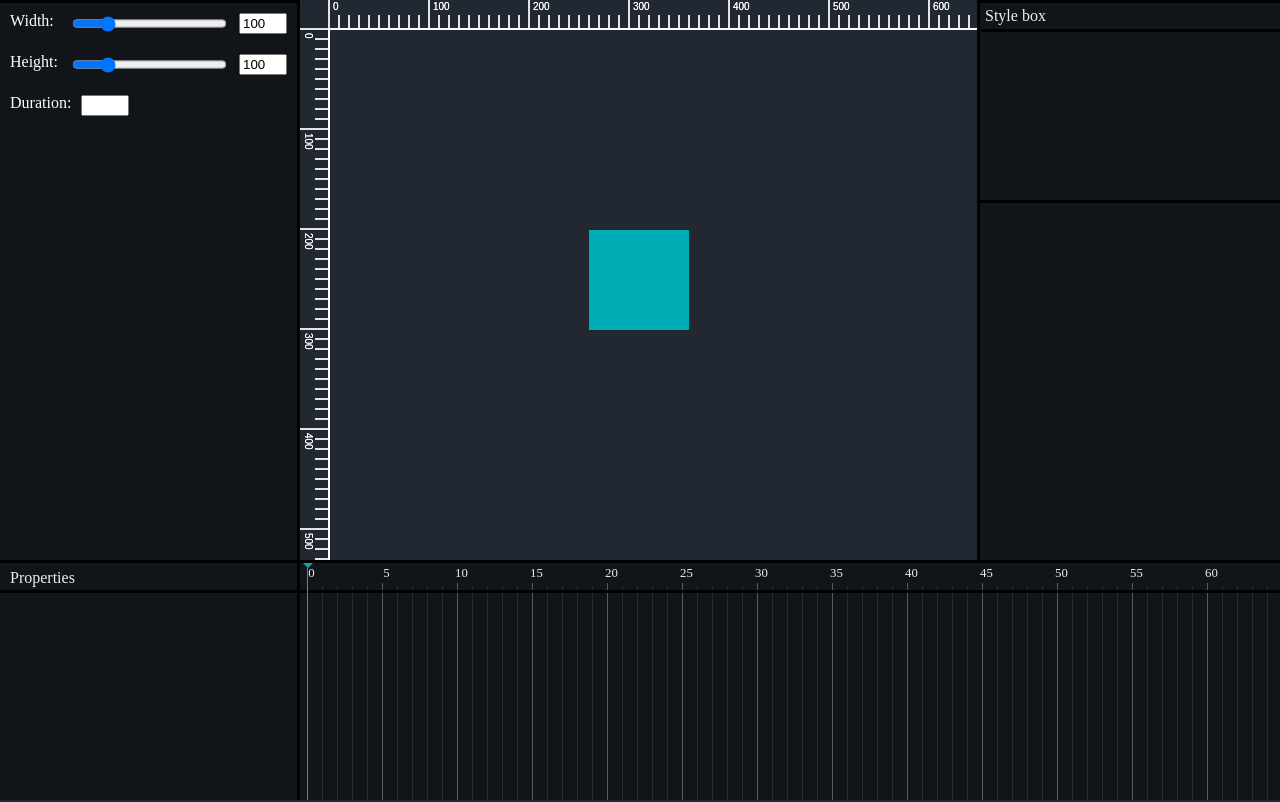
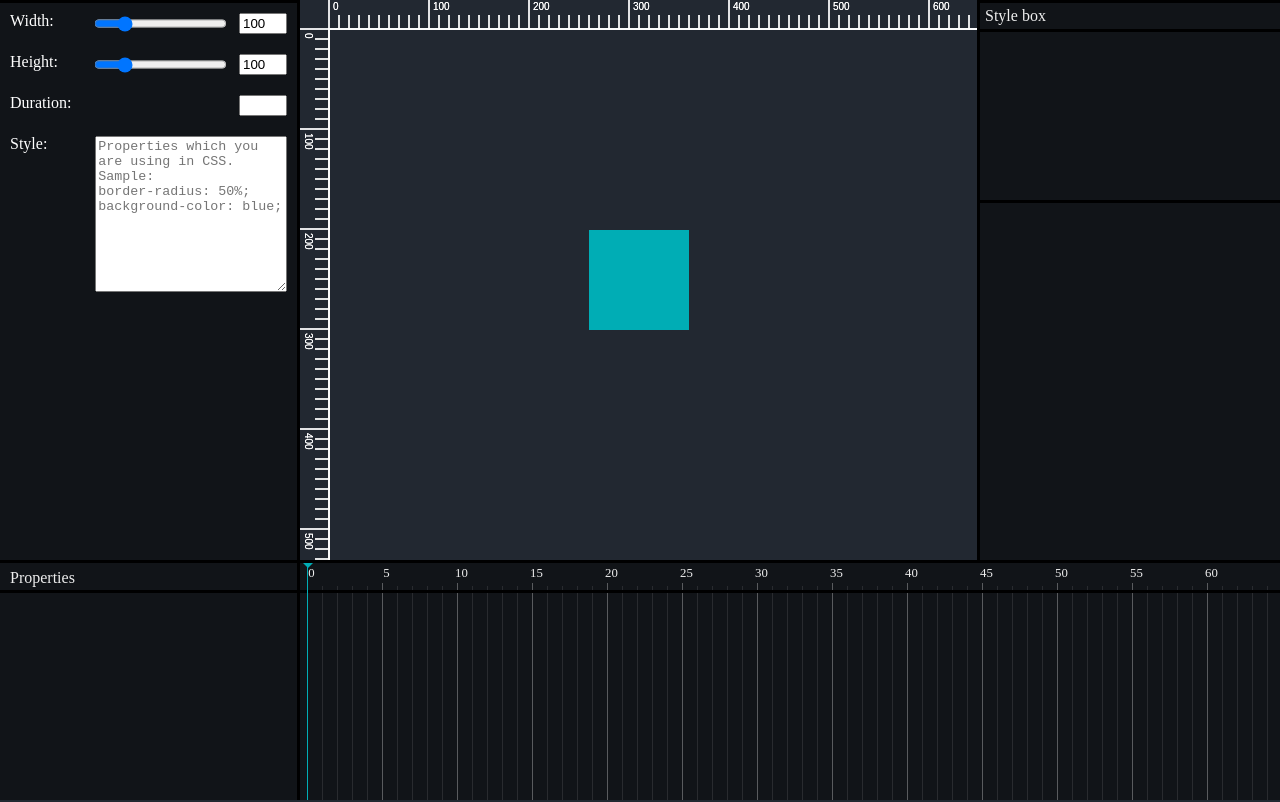
Before and after one commit to OmidRasouli/animotion, a React (Create React App) app: page / in a window 1280 px wide. Shown: the top 802 px of the page. Built offline with nearby package versions, Linux system fonts and the light colour scheme.

Commit message:
Add style to config

```diff
--- a/src/App.tsx
+++ b/src/App.tsx
@@ -13,6 +13,7 @@ export default function App() {
     duration: 0,
     width: 100,
     height: 100,
+    style: "",
   });
 
   return (
@@ -27,6 +28,7 @@ export default function App() {
             time={animationTimer}
             width={animationConfig.width}
             height={animationConfig.height}
+            css={animationConfig.style}
           />
         </div>
         <SideBar />
--- a/src/component/AnimationConfig/AnimationConfig.module.scss
+++ b/src/component/AnimationConfig/AnimationConfig.module.scss
@@ -14,10 +14,13 @@
     color: $white;
 
     label {
-      flex-basis: 50px;
+      flex-basis: 70px;
+      width: 70px;
+      flex-grow: 1;
     }
 
-    input[type="range"] {
+    input[type="range"],
+    textarea {
       flex-grow: 2;
     }
 
--- a/src/component/AnimationConfig/AnimationConfig.tsx
+++ b/src/component/AnimationConfig/AnimationConfig.tsx
@@ -11,6 +11,7 @@ export default function AnimationConfig({
     duration: 0,
     width: 100,
     height: 100,
+    style: "",
   });
 
   const SetConfig = ({ config }: { config: Config }) => {
@@ -99,6 +100,24 @@ export default function AnimationConfig({
           }
         />
       </div>
+      <div>
+        <label htmlFor="style">Style:</label>
+        <textarea
+          id={"style"}
+          rows={10}
+          placeholder={
+            "Properties which you are using in CSS.\nSample:\nborder-radius: 50%;\nbackground-color: blue;"
+          }
+          onChange={(e) =>
+            SetConfig({
+              config: {
+                ...animationConfigState,
+                style: e.target.value,
+              },
+            })
+          }
+        />
+      </div>
     </div>
   );
 }
--- a/src/component/Output/Output.tsx
+++ b/src/component/Output/Output.tsx
@@ -6,15 +6,21 @@ export default function Output({
   time,
   width,
   height,
+  css,
 }: {
   config: Config;
   time: number;
   width: number;
   height: number;
+  css?: string;
 }) {
   return (
+    <>
+      <style>{`.custom-style {${css
+        ?.replaceAll("{", "")
+        .replaceAll("}", "")}}`}</style>
       <div
-      className={style.output}
+        className={`${style.output} custom-style`}
         style={{
           animationDuration: `${config.duration}ms`,
           animationDelay: `${-(config.duration * time) / 100}ms`,
@@ -22,5 +28,6 @@ export default function Output({
           height: height,
         }}
       ></div>
+    </>
   );
 }
```
Lines whose indentation alone changed are shown as unchanged.
